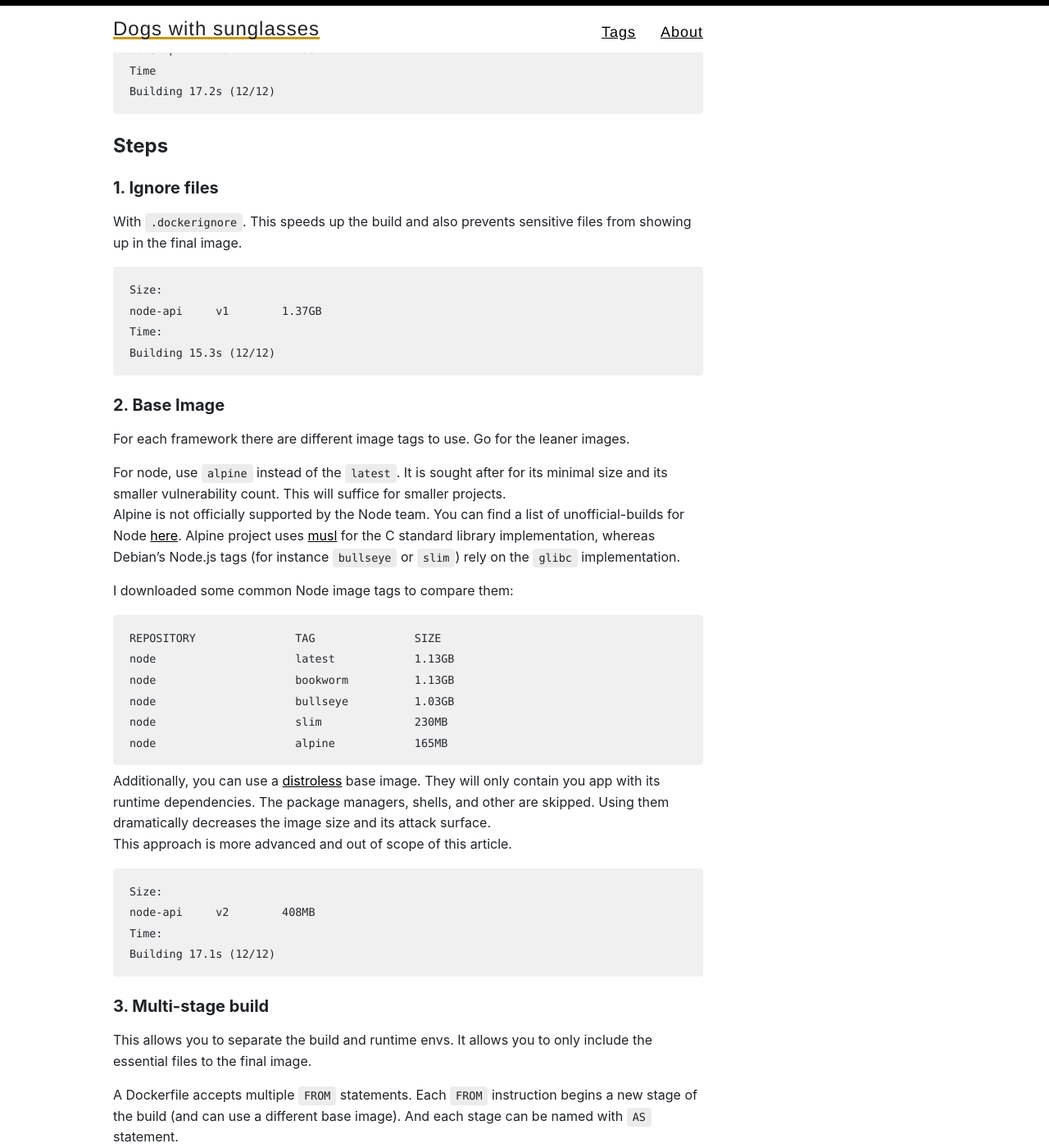
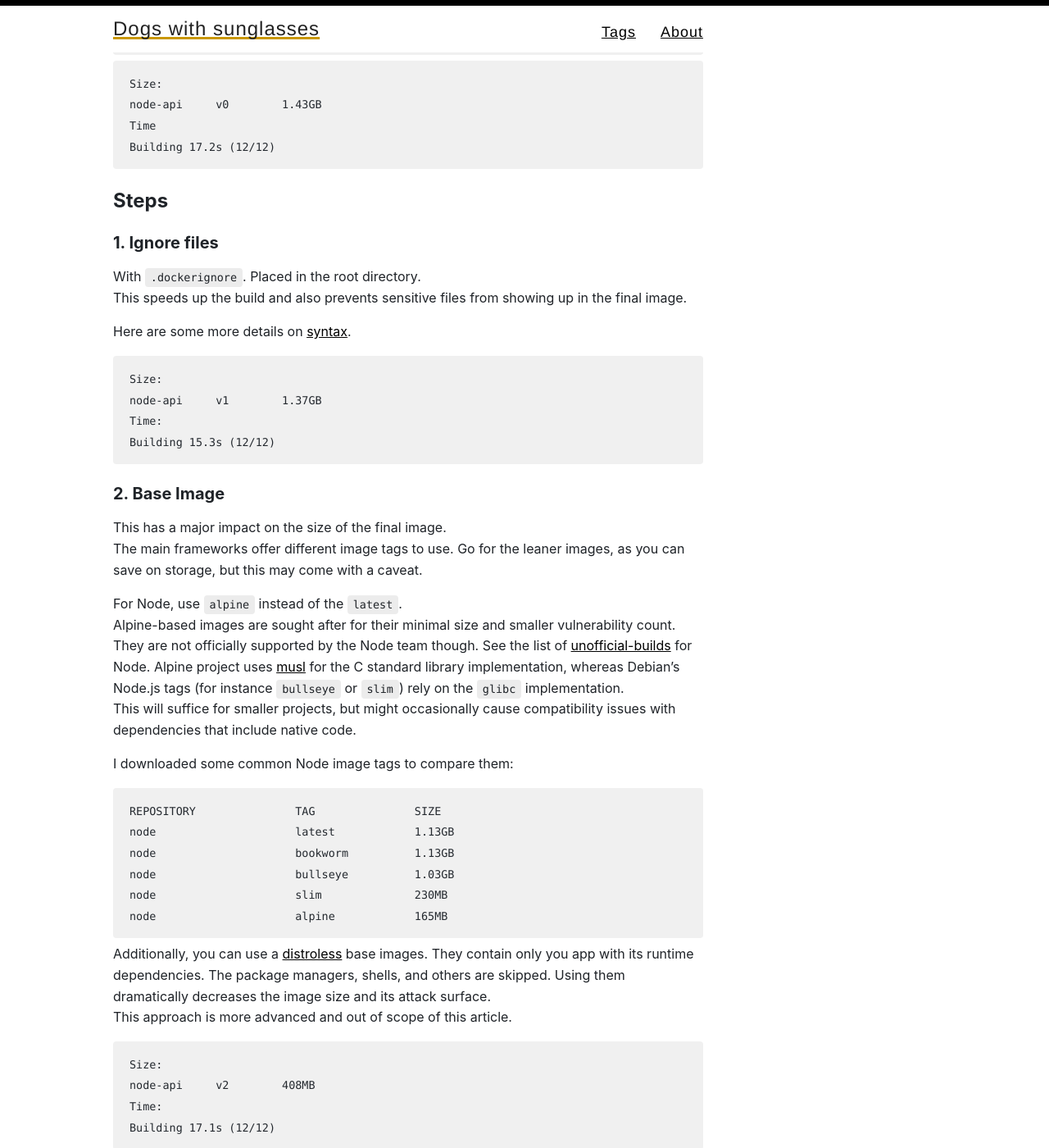
Before and after one commit to panacotar/blog, a Jekyll site: the page built from _posts/2025-07-07-5-simple-steps-to-a-lean-docker-image.md, in a window 1280 px wide and 1400 px high, scrolled down 978 px. Shown: the whole window at 82% size. Built offline with Jekyll 4.4.1, drawn with Linux system fonts in a browser that asks for light colours; some of the changed text lies outside the part shown.

Commit message:
Edit post

````diff
--- a/_posts/2025-07-07-5-simple-steps-to-a-lean-docker-image.md
+++ b/_posts/2025-07-07-5-simple-steps-to-a-lean-docker-image.md
@@ -4,22 +4,24 @@
 # published: false
 ---
 
-Docker is a tool I used extensively, both for developing my personal projects and also during my [Cybersec studies]({{ site.baseurl }}{% post_url 2024-10-28-place-an-ssh-honeypot %}). I'm using a basic VPS where I test stuff. As it's limited, I ran out of storage because of the various images and containers running on it. So I looked for ways to lower the size of a Docker image.
+Docker is a tool I often use, both for developing my personal projects and also during my [Cybersec studies]({{ site.baseurl }}{% post_url 2024-10-28-place-an-ssh-honeypot %}). I lately researched how Docker builds an image, and found ways to prevent the image from taking too much space.
 
-I've put some basic first steps you can do to limit the image's size. I also tried to keep these steps language agnostic, but I'll use a Node app to exemplify the concepts.
+This came after I set up a separate, basic VPS for testing stuff. Because of the various images and containers running on it, it soon ran out of storage. Instead of simply increasing the VPS storage, I went for frugality.
 
-The built command I used:
+Here are some basic first steps you can do to limit the image size. I also tried to keep these steps language agnostic, but I'll use a Node app to exemplify the concepts.
+
+The build command I used:
 ```
 docker build --no-cache -t node-api:v0 .
 ```
-After each step, I'm placing *the stats with the image size and times to build*. Notice that the time it takes to build may vary based on you system, network connection, time of day and how depressed your machine is.
+After each step, you can find the *stats with the image size and times to build*. Notice that the time it takes to build may vary based on you system, network connection, time of day and how depressed your machine is.
 
 ### Initial built
 I'm starting from this Dockerfile:
 ```dockerfile
 FROM node:latest
 
-WORKDIR /usr/src//node-api
+WORKDIR /usr/src/node-api
 
 COPY package*.json ./
 RUN npm install --verbose
@@ -40,9 +42,10 @@
 ## Steps
 ### 1. Ignore files
 
-With `.dockerignore`.
+With `.dockerignore`. Placed in the root directory.
 This speeds up the build and also prevents sensitive files from showing up in the final image.
 
+Here are some more details on [syntax](https://docs.docker.com/build/concepts/context/#syntax).
 ```
 Size:
 node-api     v1        1.37GB
@@ -52,12 +55,12 @@
 
 ### 2. Base Image
 
-For each framework there are different image tags to use. Go for the leaner images.
+This has a major impact on the size of the final image.
+The main frameworks offer different image tags to use. Go for the leaner images, as you can save on storage, but this may come with a caveat.
 
-For node, use `alpine` instead of the `latest`.
-It is sought after for its minimal size and its smaller vulnerability count. This will suffice for smaller projects.
-Alpine is not officially supported by the Node team. You can find a list of unofficial-builds for Node [here](https://github.com/nodejs/unofficial-builds/).
-Alpine project uses [musl](https://www.musl-libc.org/) for the C standard library implementation, whereas Debian’s Node.js tags (for instance `bullseye` or `slim`) rely on the `glibc` implementation.
+For Node, use `alpine` instead of the `latest`.
+Alpine-based images are sought after for their minimal size and smaller vulnerability count. They are not officially supported by the Node team though. See the list of [unofficial-builds](https://github.com/nodejs/unofficial-builds/) for Node. Alpine project uses [musl](https://www.musl-libc.org/) for the C standard library implementation, whereas Debian’s Node.js tags (for instance `bullseye` or `slim`) rely on the `glibc` implementation.
+This will suffice for smaller projects, but might occasionally cause compatibility issues with dependencies that include native code.
 
 I downloaded some common Node image tags to compare them:
 ```
@@ -69,7 +72,7 @@
 node                     alpine            165MB
 ```
 
-Additionally, you can use a [distroless](https://github.com/GoogleContainerTools/distroless) base image. They will only contain you app with its runtime dependencies. The package managers, shells, and other are skipped. Using them dramatically decreases the image size and its attack surface.
+Additionally, you can use a [distroless](https://github.com/GoogleContainerTools/distroless) base images. They contain only you app with its runtime dependencies. The package managers, shells, and others are skipped. Using them dramatically decreases the image size and its attack surface.
 This approach is more advanced and out of scope of this article.
 
 ```
@@ -81,9 +84,9 @@
 
 ### 3. Multi-stage build
 
-This allows you to separate the build and runtime envs. It allows you to only include the essential files to the final image.
+This allows you to separate the build and runtime envs. You can include only the essential files to the final image.
 
-A Dockerfile accepts multiple `FROM` statements. Each `FROM` instruction begins a new stage of the build (and can use a different base image). And each stage can be named with `AS` statement.
+A Dockerfile accepts multiple [`FROM`](https://docs.docker.com/reference/dockerfile/#from) statements. Each `FROM` instruction begins a new stage of the build (and can use a different base image). And each stage can be named with `AS` keyword.
 
 Here is my updated Dockerfile:
 
@@ -120,6 +123,7 @@
 
 ### 4. Skip dev dependencies
 Besides multi-stage, you can further skip dev dependencies during install.
+
 For Node, always use `ci` (clean install) instead of `i`. This command is faster and it installs the exact versions based on `package-lock.json`. It throws and error and exits for any version mismatch. It also accepts an `--omit` flag to skip some dependencies.
 ```
 RUN npm ci --omit=dev
@@ -138,7 +142,7 @@
 - Instructing the package manager to install mininum dependencies
 - Remove the cache after installation, or instruct the packet manager to disable the cache altogether
 
-For example, after installing Node dependencies, it will create meta files which takes space in the image. We can use these commands to remove them:
+For example, after installing Node dependencies, npm creates meta files which takes space in the image. We can use these commands to remove them:
 ```
 RUN npm cache clean --force
 RUN rm -rf /tmp/* /var/cache/apk/*
@@ -157,6 +161,7 @@
 
 Each Dockerfile instruction adds a new layer to the image. Docker uses an overlay-type file system. The layers are accumulative in nature, each layer adds on top of existing ones.
 In the above examples, even if we place the command to delete the files, **they are not deleted and the image size will not decrease**, so the disk space will not get returned.
+
 We can merge the `RUN` commands to avoid this.
 If we do the cleanup before the `RUN` command is completed, the files we want deleted will not end up in the image:
 ```
````
